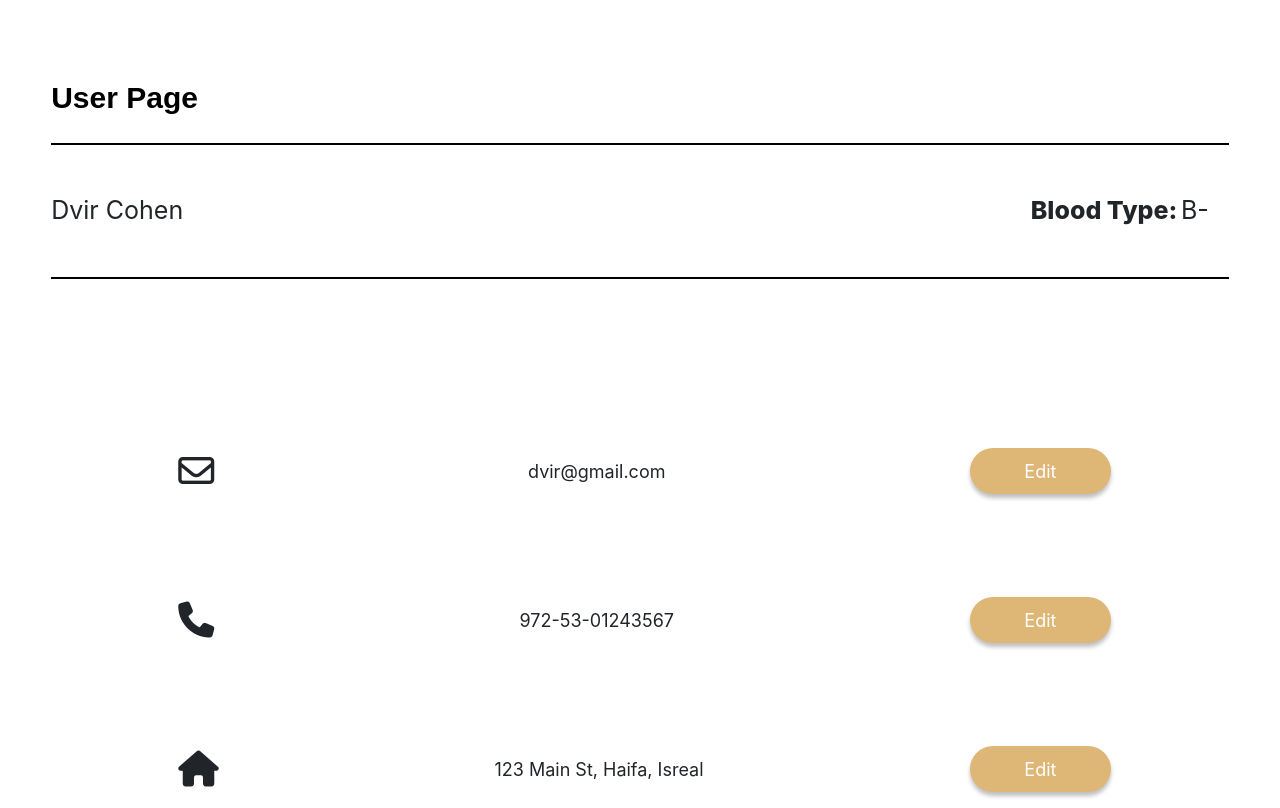
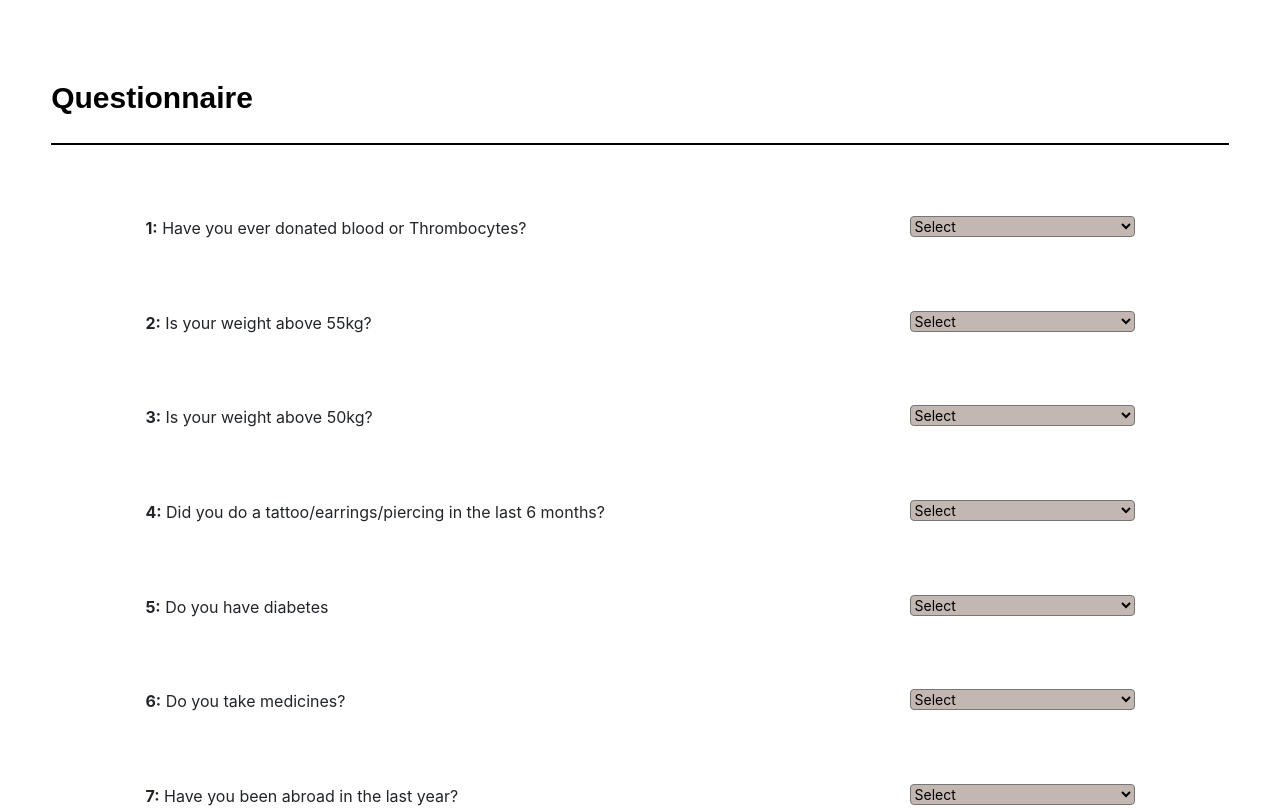
Before and after one commit to startach/ZM-BloodComponents, a React (Create React App) app in the folder client/: page / in a window 1280 px wide. Shown: the top 808 px of the page. Built offline with nearby package versions, Linux system fonts and the light colour scheme.

Commit message:
adding sate to questionarre page

```diff
--- a/client/src/App.js
+++ b/client/src/App.js
@@ -2,11 +2,13 @@ import React from 'react';
 import logo from './logo.svg';
 import './App.css';
 import UserPage from './Components/UserPage/UserPage'
+import Questionnaire from './Components/Questionnaire/Questionnaire'
 
 function App() {
   return (
     <div className="App">
-      <UserPage />
+
+      <Questionnaire />
     </div>
   );
 }
--- /dev/null
+++ b/client/src/Components/Questionnaire/Questionnaire.css
@@ -0,0 +1,80 @@
+.questionnairePage {
+
+    text-align: left;
+    padding: 4%;
+    }
+
+    .title {
+        font-family: Montserrat, arial;
+        font-style: normal;
+        font-weight: bold;
+        font-size: 30px;
+        padding-top: 2%;
+        padding-bottom: 2%;
+        color: #000000;
+    }
+
+    .line1 {
+    border: 1px solid #000000;
+    }
+
+    .questions {
+
+        display: flex;
+        justify-content: space-between;
+        margin-top: 6%;
+        margin-left: 8%;
+        margin-right: 8%;
+
+    }
+
+
+    .left {
+
+        width: 65%;
+
+    }
+    .right {
+        width: 35%;
+        display: flex;
+        align-items: flex-start;
+        justify-content: flex-end;
+
+
+    }
+
+
+
+    .dropdown {
+
+        width: 65%;
+        background-color: #C3B7B1;
+        border-radius: 4px;
+        font-size: 14px;
+
+
+    }
+
+    .submit {
+
+        display: flex;
+        justify-content: center;
+        margin-top: 4%;
+
+    }
+
+    .submitBtn {
+
+
+        display: flex;
+        background: #DEB675;
+        border-radius: 50px;
+        box-shadow: 0px 4px 4px rgba(0, 0, 0, 0.25);
+        width: 8em;
+        height: 3em;
+        color: white;
+        justify-content: center;
+        align-items: center;
+        transition: ease-out 0.3s;
+
+    }
--- /dev/null
+++ b/client/src/Components/Questionnaire/Questionnaire.js
@@ -0,0 +1,89 @@
+import React, { useState } from 'react'
+import './Questionnaire.css'
+
+export default function Questionnaire() {
+
+    const [result, setResults] = useState({
+        Q1: "select",
+        Q2: "select",
+        Q3: "select",
+        Q4: "select",
+        Q5: "select",
+        Q6: "select",
+        Q7: "select",
+        Q8: "select",
+        Q9: "select",
+        Q10: "select",
+        Q11: "select",
+        Q12: "select",
+        Q13: "select",
+        Q14: "select",
+        Q15: "select",
+        Q16: "select",
+        Q17: "select",
+    })
+
+
+
+    const questionList = [
+        { "id": 1, "question": "Have you ever donated blood or Thrombocytes?", "options": ["Yes", "No"] },
+        { "id": 2, "question": "Is your weight above 55kg?", "options": ["Yes", "No"] },
+        { "id": 3, "question": "Is your weight above 50kg?", "options": ["Yes", "No"] },
+        { "id": 4, "question": "Did you do a tattoo/earrings/piercing in the last 6 months?", "options": ["Yes", "No"] },
+        { "id": 5, "question": "Do you have diabetes", "options": ["Yes, but stable treated by medicines", "Yes, but not stable or treated with Insulin", "No"] },
+        { "id": 6, "question": "Do you take medicines?", "options": ["Yes", "No"] },
+        { "id": 7, "question": "Have you been abroad in the last year?", "options": ["Yes", "No"] },
+        { "id": 8, "question": "Have you gone through a medical surgery in the last month?", "options": ["Yes", "No"] },
+        { "id": 9, "question": "Do you suffer from a chronical disease?", "options": ["Yes", "No"] },
+        { "id": 10, "question": "Have you ever suffered from cancer?", "options": ["Yes", "No"] },
+        { "id": 11, "question": "Did you take antibiotics in the last 3 days?", "options": ["Yes", "No"] },
+        { "id": 12, "question": "Have you gone through Dentist procedure in the last 10 days?", "options": ["Yes", "No"] },
+        { "id": 13, "question": "Do you have an open wound or a scratch?", "options": ["Yes", "No"] },
+        { "id": 14, "question": "Do you confirm your age is between 17 and 65?", "options": ["Yes", "No"] },
+        { "id": 15, "question": "For women only: Have you been pregnant in the last 6 months?", "options": ["Yes", "No"] },
+        { "id": 16, "question": "When was your last donation?", "options": ["Less than one month ago", "Less than one month, more than ten days ago", "Less than 10 days ago", "Never"] },
+        { "id": 17, "question": "Reading and truth statement confirmation", "options": ["I confirm", "I do not confirm"] },
+    ]
+
+    const handleResults = (e, index) => {
+        let thisQ = "Q" + (index + 1);
+        setResults({ ...result, [thisQ]: e.target.value })
+        console.log(result)
+
+    }
+
+
+    return (
+        <div className="questionnairePage">
+
+
+            <div className="title">Questionnaire</div>
+            <div className="line1"></div>
+
+
+            {questionList.map((question, index) => (
+
+                <div className="questions">
+                    <div className="left">
+                        <div><b>{question.id}:</b> {question.question}</div>
+                    </div>
+
+                    <div className="right">
+                        <select class="dropdown" onChange={e => handleResults(e, index)}>
+                            <option disabled="disabled" selected="selected">Select</option>
+                            {question.options.map((option) => <option>{option}</option>)}
+                        </select>
+                    </div>
+
+                </div>
+            )
+
+            )}
+            <div className="submit">
+                <div className="submitBtn" onClick={handleResults}>Submit</div>
+            </div>
+
+
+        </div>
+    )
+}
```
